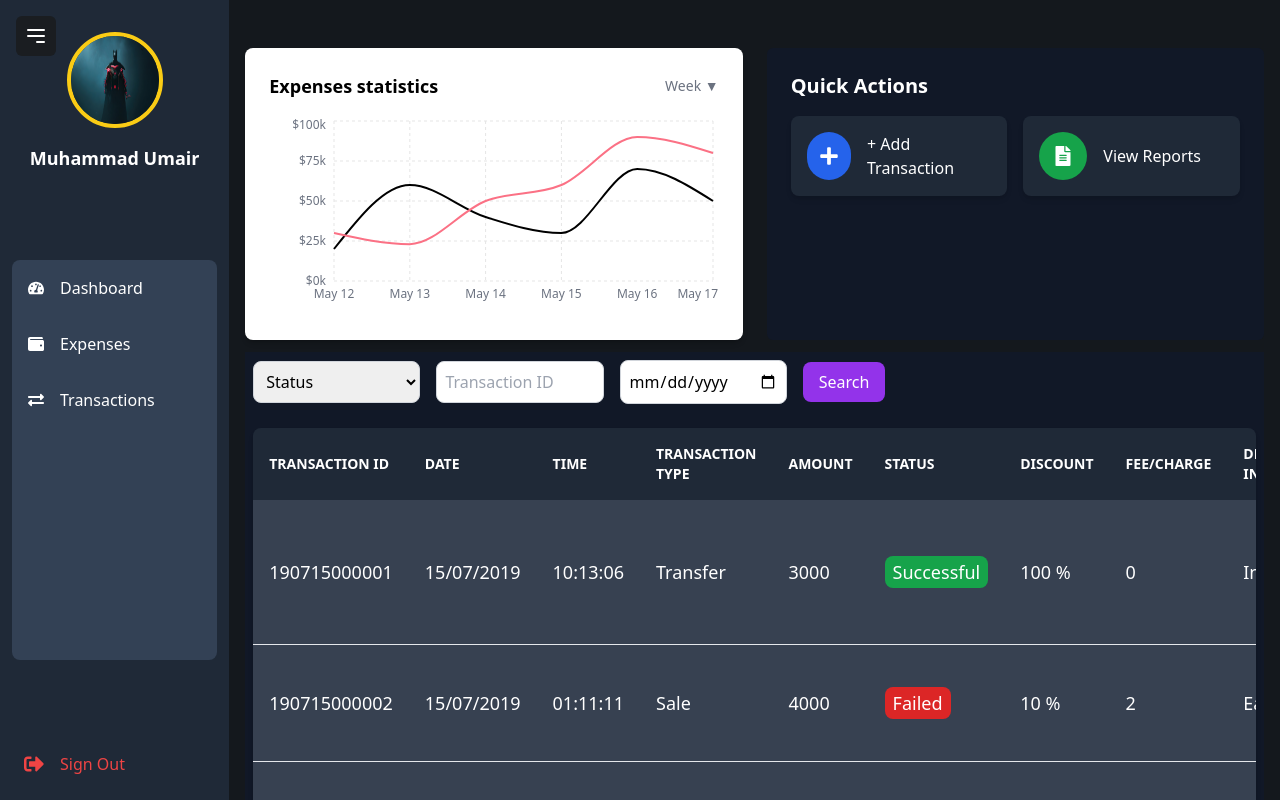
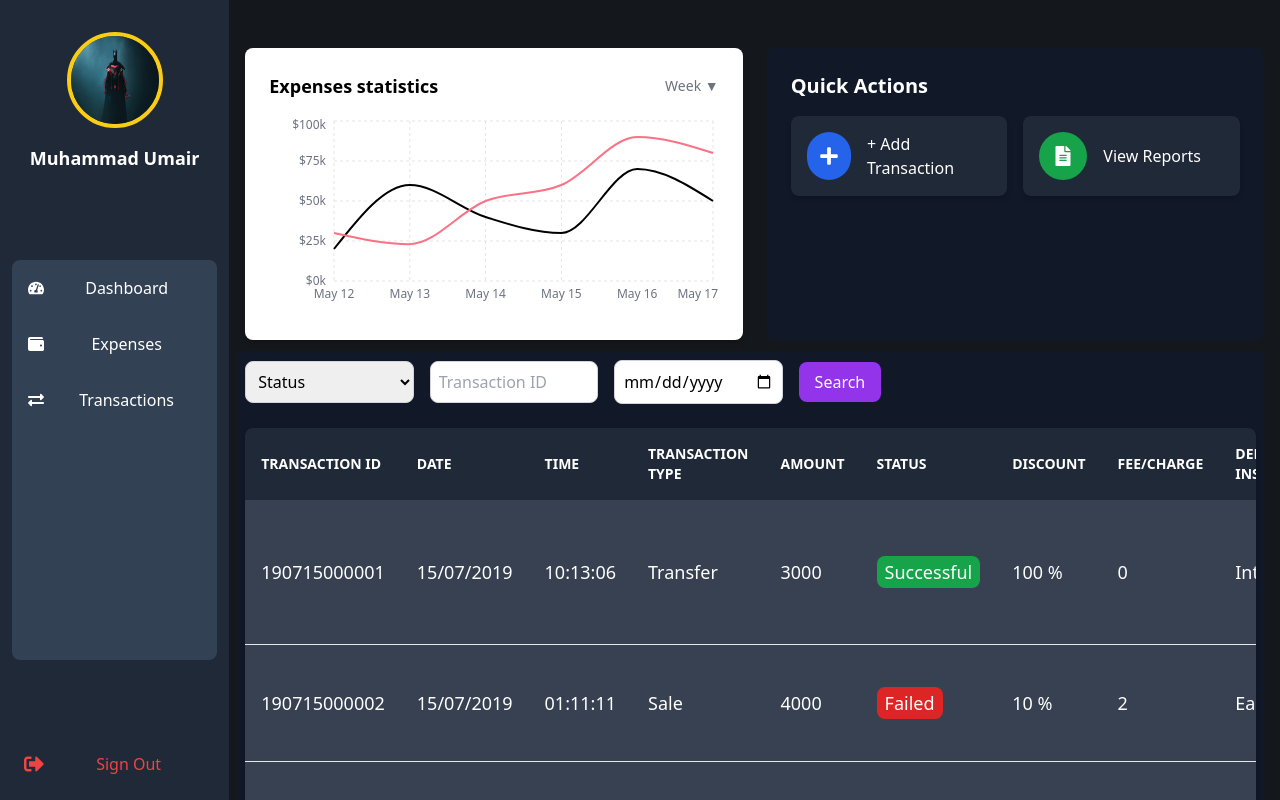
Before and after one commit to umair763/Expense-Tracker, a React (Vite) app in the folder client/: page / in a window 1280 px wide. Both pictures are taken after a click on the button "Transactions". Built offline with nearby package versions, Linux system fonts and the light colour scheme.

Commit message:
update-1

```diff
--- a/client/src/App.css
+++ b/client/src/App.css
@@ -18,7 +18,6 @@ html {
 
 /* Sidebar styles */
 .sidebar {
-   width: 16rem; /* Fixed width */
    height: 100%; /* Full height */
    background-color: #1a1d21; /* Sidebar background */
    position: fixed; /* Overlays on mobile */
@@ -34,13 +33,20 @@ html {
 }
 
 /* For larger screens (Tablet & Desktop) */
-@media (min-width: 768px) {
+@media (min-width: 500px) {
    .sidebar {
       transform: translateX(0); /* Always visible */
       position: relative; /* Non-overlay behavior */
    }
 }
 
+@media (max-width: 650px) {
+   .sidebar img,
+   .sidebar h2,
+   .sidebar span {
+      display: none; /* Hide image, name, and text labels */
+   }
+}
 /* Toggle button */
 .toggle-btn {
    position: fixed;
@@ -60,4 +66,12 @@ html {
    background-color: #24292f;
 }
 
-/* 1026 1286 */
+@media (min-width: 500px) {
+   .toggle-btn {
+      display: none;
+   }
+}
+
+.HIDE{
+   display: none;
+}
--- a/client/src/App.jsx
+++ b/client/src/App.jsx
@@ -1,4 +1,5 @@
-import React, { useState } from 'react';
+import React, { useState,useEffect } from 'react';
+
 import './App.css';
 import SideBar from './components/SideBar';
 import MainDashBoard from './components/MainDashBoard';
@@ -10,6 +11,13 @@ function App() {
    const [isDashboardVisible, setIsDashboardVisible] = useState(true);
    const [isExpensesVisible, setIsExpensesVisible] = useState(false);
    const [isTransactionsVisible, setIsTransactionsVisible] = useState(false);
+   const [isSmallScreen, setIsSmallScreen] = useState(window.innerWidth <= 500);
+
+   useEffect(() => {
+      const handleResize = () => setIsSmallScreen(window.innerWidth <= 500);
+      window.addEventListener('resize', handleResize);
+      return () => window.removeEventListener('resize', handleResize);
+   }, []);
 
    // Toggle sidebar visibility
    const toggleSidebar = () => {
@@ -37,6 +45,7 @@ function App() {
    return (
       <div className="main-container">
          {/* Sidebar */}
+         <div className="md:w-1/3 lg:w-1/5">
             <div className={`sidebar ${isSidebarVisible ? 'visible' : ''}`}>
                <SideBar
                   setIsDashboardVisible={handleIsDashboardVisible}
@@ -44,7 +53,7 @@ function App() {
                   setIsTransactionsVisible={handleIsTransactionsVisible}
                />
             </div>
-
+         </div>
          {/* Toggling Button */}
          <div className="toggle-btn">
             <button className="text-white focus:outline-none" onClick={toggleSidebar}>
@@ -62,6 +71,11 @@ function App() {
 
          {/* Main Content */}
          <div className="w-full md:w-11/12 lg:w-11/12 overflow-y-auto">
+            {isSmallScreen && (
+               <div className="mt-5 ml-24 pd-4 text-white">
+                  <h1>Welcome, Muhammad Umair</h1>
+               </div>
+            )}
             {isDashboardVisible && <MainDashBoard />}
             {isExpensesVisible && <MainExpenses />}
             {isTransactionsVisible && <MainTransaction />}
--- a/client/src/components/MainDashBoard.jsx
+++ b/client/src/components/MainDashBoard.jsx
@@ -7,7 +7,7 @@ import IncomeAndSpendings from './Dashboard/IncomeAndSpendings';
 
 function MainDashBoard() {
    return (
-      <div className="w-full grid grid-cols-1 sm:grid-cols-2 md:grid-cols-2 lg:grid-cols-3 gap-4 p-2">
+      <div className=" w-full grid grid-cols-1 sm:grid-cols-2 md:grid-cols-2 lg:grid-cols-3 gap-4 p-2">
          {/* First Column (Center Section) */}
          <div className="lg:col-span-2 space-y-4">
             {/* Top Row: Available Balance & Income and Spendings */}
--- a/client/src/components/SideBar.jsx
+++ b/client/src/components/SideBar.jsx
@@ -5,45 +5,45 @@ function SideBar({ setIsDashboardVisible, setIsExpensesVisible, setIsTransaction
    return (
       <div className="h-full flex flex-col justify-between bg-gray-800 text-white">
          {/* Top Section */}
-         <div className="flex flex-col items-center mt-8">
+         <div className="flex flex-col items-center mt-8 sidebar-expanded:hidden">
             <img
                src="./src/images/peakpx.jpg"
                alt="Profile"
-               className="w-24 h-24 rounded-full border-4 border-yellow-400"
+               className="w-24 h-24 rounded-full border-4 border-yellow-400 hidden sm:block"
             />
-            <h2 className="mt-4 text-lg font-semibold">Muhammad Umair</h2>
+            <h2 className="mt-4 text-lg font-semibold hidden sm:block">Muhammad Umair</h2>
          </div>
 
          {/* Navigation */}
          <div className="flex flex-col items-start mt-8 space-y-4 px-2 bg-slate-700 p-2 m-3 h-1/2 rounded-lg">
             <button
-               className="w-full flex items-center py-2 px-2 hover:bg-gray-600 rounded"
+               className="w-full flex items-center py-2 px-2 hover:bg-gray-600 rounded justify-start"
                onClick={setIsDashboardVisible}
             >
-               <FaTachometerAlt className="mr-4" size={16} />
-               Dashboard
+               <FaTachometerAlt className="mr-2" size={16} />
+               <span className="flex-grow">Dashboard</span>
             </button>
             <button
-               className="w-full flex items-center py-2 px-2 hover:bg-gray-600 rounded"
+               className="w-full flex items-center py-2 px-2 hover:bg-gray-600 rounded justify-start"
                onClick={setIsExpensesVisible}
             >
-               <FaWallet className="mr-4" size={16} />
-               Expenses
+               <FaWallet className="mr-2" size={16} />
+               <span className="flex-grow">Expenses</span>
             </button>
             <button
-               className="w-full flex items-center py-2 px-2 hover:bg-gray-600 rounded"
+               className="w-full flex items-center py-2 px-2 hover:bg-gray-600 rounded justify-start"
                onClick={setIsTransactionsVisible}
             >
-               <FaExchangeAlt className="mr-4" size={16} />
-               Transactions
+               <FaExchangeAlt className="mr-2" size={16} />
+               <span className="flex-grow">Transactions</span>
             </button>
          </div>
 
          {/* Logout */}
          <div className="flex flex-col items-start p-4">
-            <button className="w-full flex items-center py-2 px-2 hover:bg-red-700 text-red-500 rounded">
-               <FaSignOutAlt className="mr-4" size={20} />
-               Sign Out
+            <button className="w-full flex items-center py-2 px-2 hover:bg-red-700 text-red-500 rounded justify-start">
+               <FaSignOutAlt className="mr-2" size={20} />
+               <span className="flex-grow">Sign Out</span>
             </button>
          </div>
       </div>
@@ -51,56 +51,3 @@ function SideBar({ setIsDashboardVisible, setIsExpensesVisible, setIsTransaction
 }
 
 export default SideBar;
-
-// function SideBar({ setIsDashboardVisible, setIsExpensesVisible, setIsTransactionsVisible }) {
-//    return (
-//       <>
-//          <div className="sidebar">
-//             <div className="h-full w-full lg:w-64 bg-gray-800 text-white flex flex-col justify-between">
-//                {/*  Top Section  */}
-//                <div className="flex flex-col items-center mt-8">
-//                   <img
-//                      src="./src/images/peakpx.jpg"
-//                      alt="Profile"
-//                      className="w-24 h-24 rounded-full border-4 border-yellow-400"
-//                   />
-//                   <h2 className="mt-4 pl-3 text-lg font-semibold">Muhammad Umair</h2>
-//                </div>
-
-//                {/* Center Section: Options */}
-//                <div className="flex flex-col items-start mt-8 space-y-4 px-2 bg-slate-700 p-2 m-3 h-1/2 rounded-lg">
-//                   <button
-//                      className="w-full flex items-center py-2 px-2 hover:bg-gray-600 rounded flex-col sm:flex-row"
-//                      onClick={() => setIsDashboardVisible(true)}
-//                   >
-//                      <FaTachometerAlt className="mr-0 sm:mr-4 mb-2 sm:mb-0" size={16} />
-//                      <span className="text-sm sm:text-base text-center sm:text-left">Dashboard</span>
-//                   </button>
-//                   <button
-//                      className="w-full flex items-center py-2 px-2 hover:bg-gray-600 rounded flex-col sm:flex-row"
-//                      onClick={() => setIsExpensesVisible(true)}
-//                   >
-//                      <FaWallet className="mr-0 sm:mr-4 mb-2 sm:mb-0" size={16} />
-//                      <span className="text-sm sm:text-base text-center sm:text-left">Expenses</span>
-//                   </button>
-//                   <button
-//                      className="w-full flex items-center py-2 px-2 hover:bg-gray-600 rounded flex-col sm:flex-row"
-//                      onClick={() => setIsTransactionsVisible(true)}
-//                   >
-//                      <FaExchangeAlt className="mr-0 sm:mr-4 mb-2 sm:mb-0" size={16} />
-//                      <span className="text-sm sm:text-base text-center sm:text-left">Transactions</span>
-//                   </button>
-//                </div>
-
-//                {/* Bottom Section: Signout */}
-//                <div className="flex flex-col items-start p-1 space-y-4 px-4 bg-slate-700 m-3 h-auto rounded-lg">
-//                   <button className="w-full flex items-center py-2 px-2 hover:bg-red-700 text-red-500 rounded">
-//                      <FaSignOutAlt className="mr-4" size={20} />
-//                      Sign Out
-//                   </button>
-//                </div>
-//             </div>
-//          </div>
-//       </>
-//    );
-// }
--- a/client/src/components/Trasactions/TransactionsRecord.jsx
+++ b/client/src/components/Trasactions/TransactionsRecord.jsx
@@ -149,7 +149,7 @@ const TransactionList = () => {
    const currentRecords = transactions.slice((currentPage - 1) * recordsPerPage, currentPage * recordsPerPage);
 
    return (
-      <div className="p-2 bg-gray-900 min-h-screen">
+      <div className="p-2 -ml-2 bg-gray-900 min-h-screen">
          {/* Filters Section */}
          <div className="flex flex-wrap items-center gap-4 mb-6">
             <select className="border border-gray-300 rounded-lg p-2 w-full md:w-1/6">
```
Lines whose indentation alone changed are shown as unchanged.
